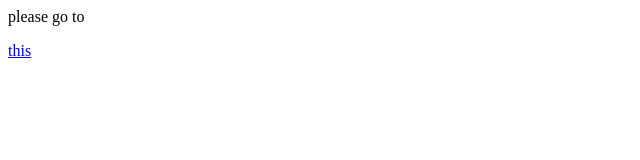
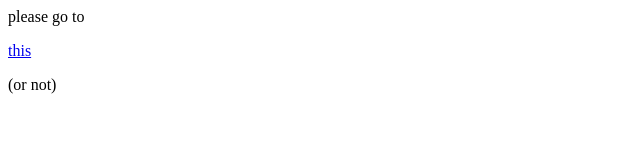
Before and after one commit to Aspaceman527/Aspaceman527.github.io, a plain HTML site: page index.html in a window 1280 px wide. Shown: the full height of the page, 0-640 px from the left. Drawn offline with Linux system fonts and the light colour scheme.

Commit message:
Update index.html

```diff
--- a/index.html
+++ b/index.html
@@ -1,5 +1,7 @@
 <html>
   <body>
     <p>please go to</p><a href= site>this</a>
+    <br>
+    <p>(or not)</p>
   </body>
 </html>
```
